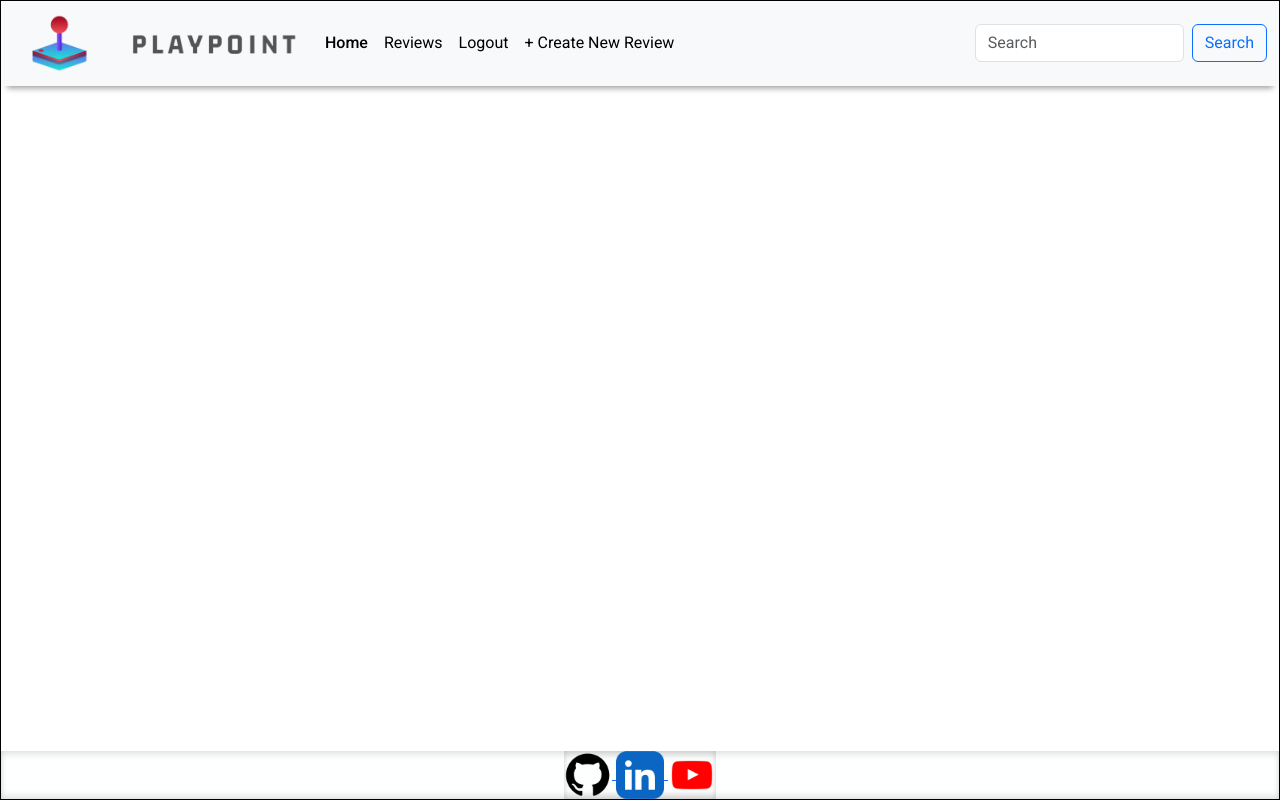
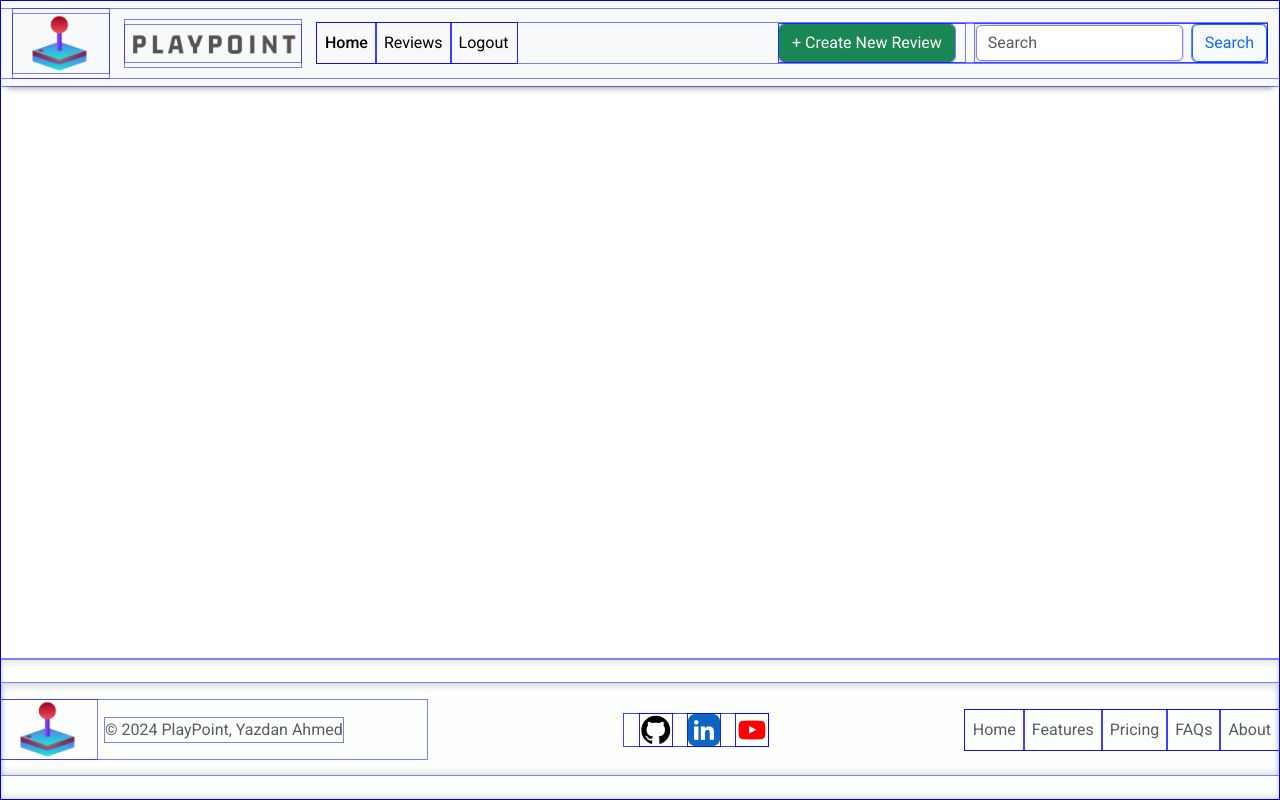
Before and after one commit to Yazhmd/PlayPoint-Django-blog-Project-, a Django app: page / in a window 1280 px wide. Run offline with Django 4.2, Linux system fonts and the light colour scheme; the visitor is signed in with stand-in values (Sample User, id 1); parts of the project's set-up code (start-up, migrations or seed data) failed here and were passed over; some libraries are stand-ins or nearby versions.

Commit message:
ADD: added forms and fixed/updated app model urls and footer html

```diff
--- /dev/null
+++ b/app_blog/forms.py
@@ -0,0 +1,46 @@
+from django import forms
+
+from djrichtextfield.widgets import RichTextWidget
+
+from .models import Review
+
+
+class Reviewform(forms.ModelForm):
+    """   Form to create a review   """
+
+    class Meta:
+        model = Review
+        fields = [
+
+            'title',
+            'genre',
+            'review',
+            'images',
+            'image_alt',
+            'game_platform',
+            'game_console',
+            'game_score',
+
+
+
+        ]
+
+
+review = forms.CharField(widget=RichTextWidget())
+
+widgets = {
+
+    'genre': forms.Textarea(attrs={'rows': 5}),
+
+}
+
+labels = {
+    'title': 'Game Title',
+    'genre': 'Genre',
+    'review': 'Write Review',
+    'images': 'Game Image',
+    'image_alt': 'Describe Game Image',
+    'game_platform': 'Pick Game Platform',
+    'game_console': 'Pick Game Console',
+    'game_score': 'Final Game Review Score',
+}
--- a/app_blog/urls.py
+++ b/app_blog/urls.py
@@ -1,6 +1,9 @@
 from . import views
 from django.urls import path
+from .views import AddReview
 
 urlpatterns = [
     path('', views.HomePage.as_view(), name='home'),
+
+    path('review/', AddReview.as_view(), name='add_review'),
 ]
--- a/app_blog/views.py
+++ b/app_blog/views.py
@@ -1,8 +1,30 @@
 from django.shortcuts import render
+from django.urls import reverse_lazy
 from django.views.generic import TemplateView
+
+from django.views.generic import CreateView
+
+from .models import Review
+
+from .forms import Reviewform
+
+from django.contrib.auth.mixins import LoginRequiredMixin
 # Create your views here.
 
 
 class HomePage(TemplateView):
     """Displays home page"""
     template_name = 'base.html'
+
+
+class AddReview(LoginRequiredMixin, CreateView):
+    """   Add review view     """
+    template_name = 'app_blog/add_review.html'
+    model = Review
+    form_class = Reviewform
+    # success_url = '/review/'
+    success_url = reverse_lazy('add_review')
+
+    def form_valid(self, form):
+        form.instance.user = self.request.user
+        return super(AddReview, self).form_valid(form)
--- a/playpoint/urls.py
+++ b/playpoint/urls.py
@@ -19,8 +19,12 @@ from django.urls import path, include
 
 urlpatterns = [
     path('admin/', admin.site.urls),
-    path('', include('app_blog.urls'), name='home'),
+    path('account/', include('allauth.urls')),
     path('djrichtextfield/', include('djrichtextfield.urls')),
 
-    path('account/', include('allauth.urls')),
+
+
+    path('', include('app_blog.urls'), name='home'),
+
+    path('app_blog/', include('app_blog.urls')),
 ]
--- a/static/css/style.css
+++ b/static/css/style.css
@@ -4,7 +4,7 @@
 
 
 * {
-    /* outline: 1px solid rgba(0, 0, 255, 0.5); */
+    outline: 1px solid rgba(0, 0, 255, 0.5);
 }
 
 
@@ -39,6 +39,22 @@ a.nav-link {
     color: black;
     box-shadow: var(--small-box-shadow);
 
+}
+
+
+
+.search-and-button {
+    display: flex;
+    justify-content: flex-start;
+    align-items: center;
+}
+
+.add-review-button {
+    margin-right: 10px;
+}
+
+.search-form {
+    margin-left: 10px;
 }
 
 
@@ -102,22 +118,16 @@ main {
 
 footer {
 
-    flex-shrink: 0;
+    background-color: rgba(248, 249, 250, 0.136);
 
-    background-color: rgba(248, 249, 250, 0.136);
-    display: flex;
-    flex-direction: row;
-    justify-content: center;
-    align-items: center;
-    border-top: var(--border);
     box-shadow: inset 0px 4px 6px rgba(0, 0, 0, 0.1),
         inset 0px -4px 6px rgba(0, 0, 0, 0.1);
 
 }
 
-img.social-icons {
+.social-icons {
 
-    width: 3rem;
+    width: 2rem;
 
     height: auto;
 
--- a/templates/includes/footer.html
+++ b/templates/includes/footer.html
@@ -1,25 +1,48 @@
 {% load static %}
 
-<footer>
+<footer class="d-flex justify-content-between align-items-center py-3 my-4 border-top">
 
-    <!-- Social media icons -->
+    <!--Logo and Copyright -->
+    <div class="col-md-4 d-flex align-items-center">
+        <img src="{% static 'images/Playpoint_logo_icon-removebg-preview.webp' %}" alt="playpoint logo"
+            class="logo me-2">
+        <span class="text-body-secondary">© 2024 PlayPoint, Yazdan Ahmed</span>
+    </div>
 
-<div  class="social-icons">
-
-    <a href="" target="_blank" rel="noopener" aria-label="Github - Opens in new tab">
-        <img src="{% static 'icons/github-icon.webp' %}" alt="Github Icon" class="social-icons" />
-    </a>
+    <!-- Social Icons -->
+    <div class="d-flex justify-content-center align-items-center">
+        <ul class="nav list-unstyled d-flex">
+            <li class="ms-3">
+                <a class="text-body-secondary" href="https://github.com/Yazhmd" target="_blank">
+                    <img src="{% static '/icons/github-icon.webp' %}" alt="Github icon" class="social-icons">
+                </a>
+            </li>
+            <li class="ms-3">
+                <a class="text-body-secondary" href="https://www.linkedin.com/in/yazdan-ahmed-60b606279/"
+                    target="_blank">
+                    <img src="{% static 'icons/linkedin-app-icon.webp' %}" alt="Linkedin icon" class="social-icons">
+                </a>
+            </li>
+            <li class="ms-3">
+                <a class="text-body-secondary" href="https://www.youtube.com/@yazhmd8671" target="_blank">
+                    <img src="{% static '/icons/youtube-color-icon.webp' %}" alt="Youtube icon" class="social-icons">
+                </a>
+            </li>
+        </ul>
+    </div>
 
 
-    <a href="" target="_blank" rel="noopener" aria-label="LinkedIn - Opens in new tab">
-        <img src="{% static 'icons/linkedin-app-icon.webp' %}" alt="LinkedIn Icon" class="social-icons" />
-    </a>
+    <div>
+
+        <ul class="nav row-md-4 justify-content-end">
+            <li class="nav-item"><a href="#" class="nav-link px-2 text-body-secondary">Home</a></li>
+            <li class="nav-item"><a href="#" class="nav-link px-2 text-body-secondary">Features</a></li>
+            <li class="nav-item"><a href="#" class="nav-link px-2 text-body-secondary">Pricing</a></li>
+            <li class="nav-item"><a href="#" class="nav-link px-2 text-body-secondary">FAQs</a></li>
+            <li class="nav-item"><a href="#" class="nav-link px-2 text-body-secondary">About</a></li>
+        </ul>
+
+    </div>
 
 
-    <a href="" target="_blank" rel="noopener" aria-label="YouTube - Opens in new tab">
-        <img src="{% static 'icons/youtube-color-icon.webp' %}" alt="YouTube Icon" class="social-icons" />
-    </a>
-
-</div>
-
 </footer>
--- a/templates/includes/header.html
+++ b/templates/includes/header.html
@@ -4,90 +4,75 @@
 
    {% with request.resolver_match.url_name as url_name %}
 
-
    <nav class="navbar navbar-expand-lg bg-body-tertiary">
      <div class="container-fluid">
 
-      <!-- Logo -->
+       <a class="navbar-brand" href="{% url 'home' %}">
+         <img src="{% static 'images/Playpoint_logo_icon-removebg-preview.webp' %}" alt="Playpoint joystick Logo"
+           class="logo">
+       </a>
 
-      <!-- <a class="navbar-brand" href="{% url 'home' %}"><img
-          src="{% static 'images/Playpoint_logo-removebg-preview.png' %}" alt=" Playpoint joystick Logo"
-          class="logo"></a> -->
-
-
-      <a class="navbar-brand" href="{% url 'home' %}"><img
-          src="{% static 'images/Playpoint_logo_icon-removebg-preview.png' %}" alt=" Playpoint joystick Logo"
-          class="logo"></a>
-
-
-      <a class="navbar-brand" href="{% url 'home' %}"><img
-          src="{% static 'images/Playpoint_logo_title-removebg-preview.png' %}" alt=" Playpoint Title"
-          class="logo-title"></a>
-
+       <a class="navbar-brand" href="{% url 'home' %}">
+         <img src="{% static 'images/Playpoint_logo_title-removebg-preview.webp' %}" alt="Playpoint Title"
+           class="logo-title">
+       </a>
 
        <button class="navbar-toggler" type="button" data-bs-toggle="collapse" data-bs-target="#navbarSupportedContent"
          aria-controls="navbarSupportedContent" aria-expanded="false" aria-label="Toggle navigation">
          <span class="navbar-toggler-icon"></span>
        </button>
 
-      <!-- Navigation items/links  -->
        <div class="collapse navbar-collapse" id="navbarSupportedContent">
          <ul class="navbar-nav me-auto mb-2 mb-lg-0">
            <li class="nav-item">
-            <a class="nav-link  {% if url_name == 'home' %}active{% endif %}" aria-current="page"
+             <a class="nav-link {% if url_name == 'home' %}active{% endif %}" aria-current="page"
                href="{% url 'home' %}">Home</a>
            </li>
            <li class="nav-item">
              <a class="nav-link" href="#">Reviews</a>
            </li>
 
-
-
            {% if request.user.is_authenticated %}
            <li class="nav-item">
-            <a class="nav-link {% if url_name == 'accounts_logout' %}active{% endif %}  "
+             <a class="nav-link {% if url_name == 'accounts_logout' %}active{% endif %}"
                href="/account/logout">Logout</a>
            </li>
 
 
-          <li class="nav-item">
-            <a class="nav-link" href="/account/login">+ Create New Review</a>
-          </li>
 
            {% else %}
            <li class="nav-item">
-            <a class="nav-link  {% if url_name == 'accounts_signup' %}active{% endif %}  "
+             <a class="nav-link {% if url_name == 'accounts_signup' %}active{% endif %}"
                href="/account/signup">Register</a>
            </li>
 
-
            <li class="nav-item">
-            <a class="nav-link {% if url_name == 'accounts_login' %}active{% endif %} " href="/account/login">Login</a>
+             <a class="nav-link {% if url_name == 'accounts_login' %}active{% endif %}" href="/account/login">Login</a>
            </li>
-
-
 
            {% endif %}
 
-
          </ul>
 
-        <!-- Search Bar -->
+         {% if request.user.is_authenticated %}
+         <div class="search-and-button">
+           <a href="{% url 'add_review' %}">
+             <button class="btn btn-success add-review-button">
+               + Create New Review
+             </button>
+           </a>
+           {% endif %}
 
-        <form class="d-flex" role="search">
+           <form class="d-flex search-form" role="search">
              <input class="form-control me-2" type="search" placeholder="Search" aria-label="Search">
              <button class="btn btn-outline-primary" type="submit">Search</button>
            </form>
+         </div>
 
        </div>
      </div>
    </nav>
 
-
-
-
-
-
    {% endwith %}
 
  </header>
```
Also changed, not shown: app_blog/templates/app_blog/add_review.html (added, +29 -0 lines), static/images/Playpoint_logo-removebg-preview.png (deleted), static/images/Playpoint_logo-removebg-preview.webp (added), static/images/Playpoint_logo_icon-removebg-preview.png (deleted), static/images/Playpoint_logo_icon-removebg-preview.webp (added), static/images/Playpoint_logo_title-removebg-preview.png (deleted), static/images/Playpoint_logo_title-removebg-preview.webp (added). Lines whose indentation alone changed are shown as unchanged.
